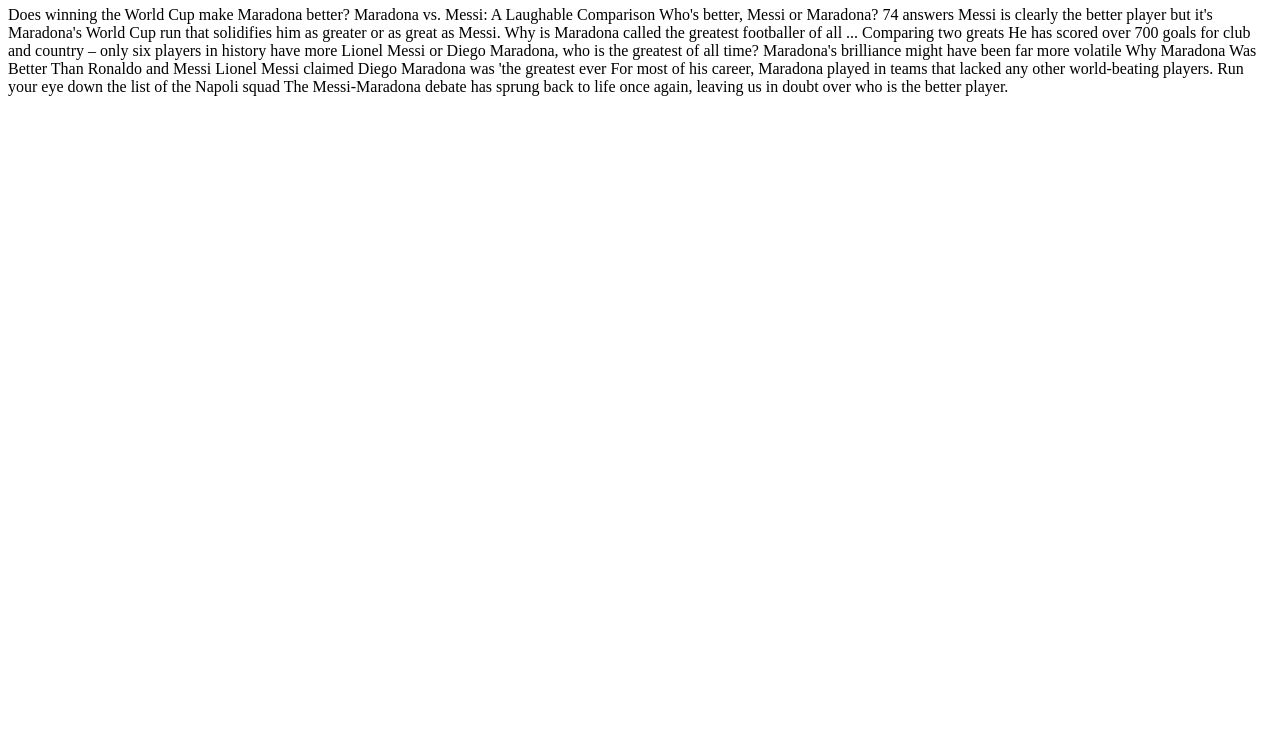
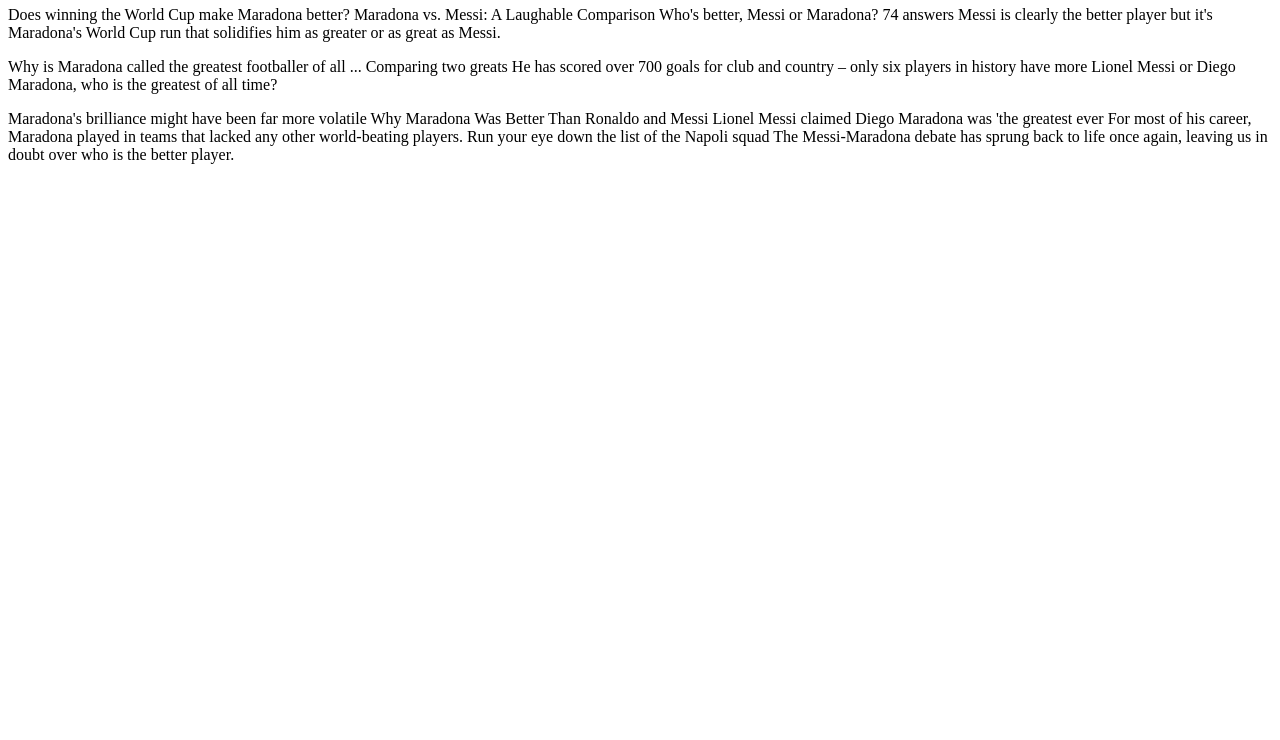
Before and after one commit to Graffiti1981/Leo-Mdssi-or-Maradona, a plain HTML site: page index.html in a window 1280 px wide. Shown: the part 60-800 px from the top of the page. Drawn offline with Linux system fonts and the light colour scheme.

Commit message:
Update index.html

```diff
--- a/index.html
+++ b/index.html
@@ -9,14 +9,14 @@
 Maradona vs. Messi: A Laughable Comparison
 Who's better, Messi or Maradona?
 74 answers
-Messi is clearly the better player but it's Maradona's World Cup run that solidifies him as greater or as great as Messi.
+Messi is clearly the better player but it's Maradona's World Cup run that solidifies him as greater or as great as Messi.</p>
 
-Why is Maradona called the greatest footballer of all ...
+<p>Why is Maradona called the greatest footballer of all ...
 
 Comparing two greats
 He has scored over 700 goals for club and country – only six players in history have more
-Lionel Messi or Diego Maradona, who is the greatest of all time?
- Maradona's brilliance might have been far more volatile
+ Lionel Messi or Diego Maradona, who is the greatest of all time?</p>
+ <p>Maradona's brilliance might have been far more volatile
 Why Maradona Was Better Than Ronaldo and Messi
 Lionel Messi claimed Diego Maradona was 'the greatest ever
 For most of his career, Maradona played in teams that lacked any other world-beating players. Run your eye down the list of the Napoli squad
```
